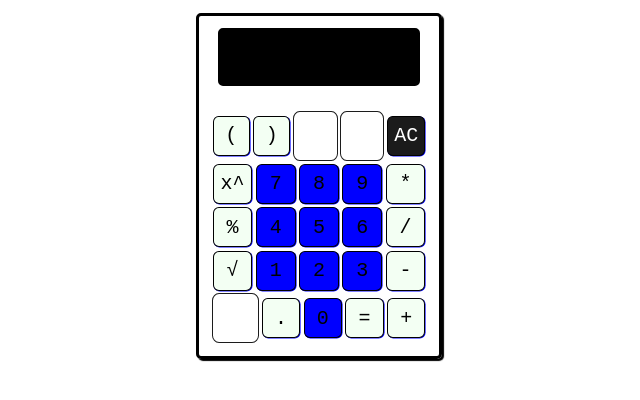
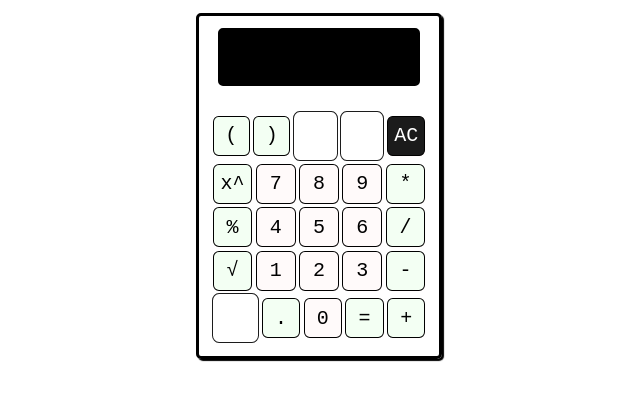
Before and after one commit to mapolicarpo/eu-calculando, a plain HTML site: page index.html in a window 1280 px wide. Shown: the whole page, without its empty margins (321-961 px from the left). Drawn offline with Linux system fonts and the light colour scheme; a web font is replaced by a local one.

Commit message:
Update index.html

```diff
--- a/index.html
+++ b/index.html
@@ -56,8 +56,8 @@ body {
     border-radius: 15%;
     border: 0.08em solid #000;
     font-family: monospace;
-    background: blue;
-    box-shadow: 0.03em  0.03em 0.01em 0px #0000FF;
+    background: snow;
+    box-shadow: 0.03em  0.03em 0.01em 0px #FFFAFA;
 
 
 }
@@ -74,7 +74,7 @@ body {
     margin: 0.5%;
     border-radius: 15%;
     border: 0.08em solid #1c1c1c;
-    background: grey11;
+    background: gray11;
 
 
 }
```
